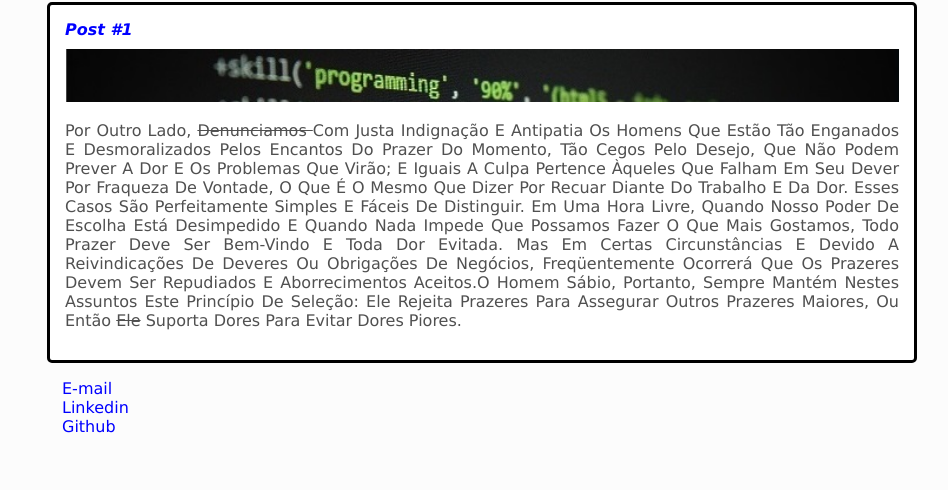
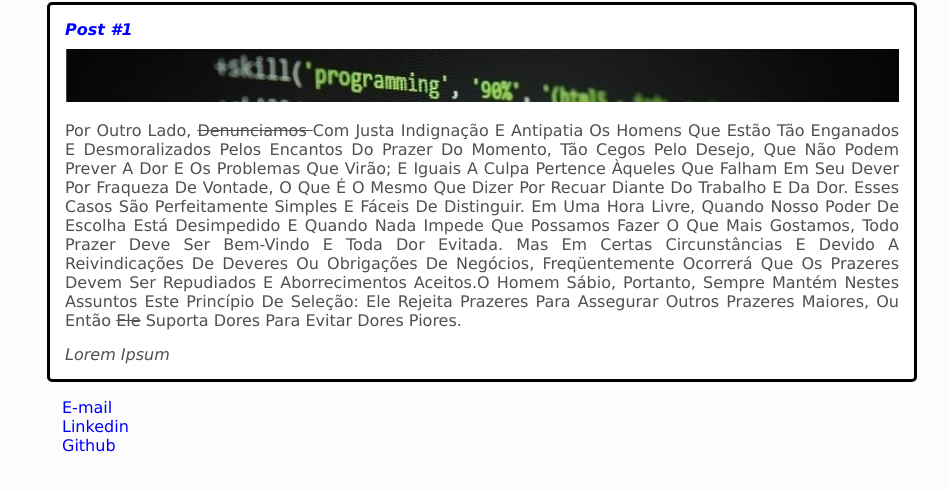
Before and after one commit to aluiziomonteiro/sample_pages, a plain HTML site: page index.html in a window 1280 px wide. Shown: the part 232-722 px from the top of the page, without its empty margins (158-1106 px from the left). Drawn offline with Linux system fonts and the light colour scheme.

Commit message:
Incluiu citação

```diff
--- a/index.html
+++ b/index.html
@@ -11,34 +11,38 @@
     <header>
         <img src="Img\001.png" alt="Foto" class="photo">
         <h1 id="title">Aluizio Monteiro</h1>
-
     </header>
 
     <section>
+
         <section>
 
             <header>
                 <h2 class="subtitle">posts</h2>
-
             </header>
 
             <article class="post">
+
                 <header>
                     <h3 class="post-title">Post #1</h3>
                 </header>
+
                 <img src="Img\unsplash.jpg" alt="Ilustração" class="post-image">
+
                 <p class="post-content">
                     Por outro lado,  <a href="https://www.lipsum.com/">denunciamos </a> com justa indignação e antipatia os homens que estão tão enganados e desmoralizados pelos encantos do prazer do momento, tão cegos pelo desejo, que não podem prever a dor e os problemas que virão; e iguais a culpa pertence àqueles que falham em seu dever por fraqueza de vontade, o que é o mesmo que dizer por recuar diante do trabalho e da dor. Esses casos são perfeitamente simples e fáceis de distinguir. Em uma hora livre, quando nosso poder de escolha está desimpedido e quando nada impede que possamos fazer o que mais gostamos, todo prazer deve ser bem-vindo e toda dor evitada. Mas em certas circunstâncias e devido a reivindicações de deveres ou obrigações de negócios, freqüentemente ocorrerá que os prazeres devem ser repudiados e aborrecimentos aceitos.O homem sábio, portanto, sempre mantém nestes assuntos este princípio de seleção: ele rejeita prazeres para assegurar outros prazeres maiores, ou então <a href="mailto:insejunior@gmail.com">ele</a> suporta dores para evitar dores piores.
                 </p>
 
+                <cite>Lorem Ipsum</cite>
             </article>
+
         </section>
+
         <footer>
             <ul class="contact-list">
                 <li><a href="mailto:devaluizio@gmail.com" target="_blank" class="link-contact">E-mail</a></li>
                 <li><a href="https://www.linkedin.com/in/aluizio-monteiro-b084b714a/" target="_blank" class="link-contact">Linkedin</a></li>
                 <li><a href="https://github.com/aluiziomonteiro" target="_blank" class="link-contact">Github</a></li>
-
             </ul>
         </footer>
 
```
